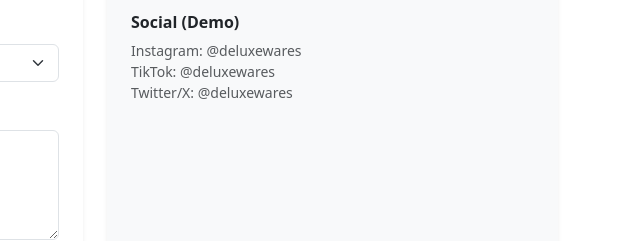
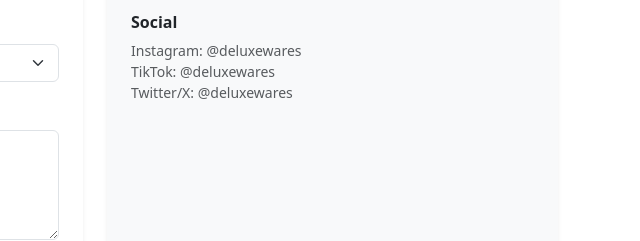
Before and after one commit to Akorede0076/yaassingithub.io, a plain HTML site: page contact.html in a window 1280 px wide. Shown: the part 422-663 px from the top of the page, 640-1280 px from the left. Drawn offline with nearby package versions, Linux system fonts and the light colour scheme.

Commit message:
Update social section heading in contact.html

```diff
--- a/contact.html
+++ b/contact.html
@@ -100,7 +100,7 @@
             Response time: within 1–2 business days
           </p>
 
-          <h3 class="h6 fw-bold mb-2">Social (Demo)</h3>
+          <h3 class="h6 fw-bold mb-2">Social </h3>
           <p class="small text-muted mb-0">
             Instagram: @deluxewares<br>
             TikTok: @deluxewares<br>
```
